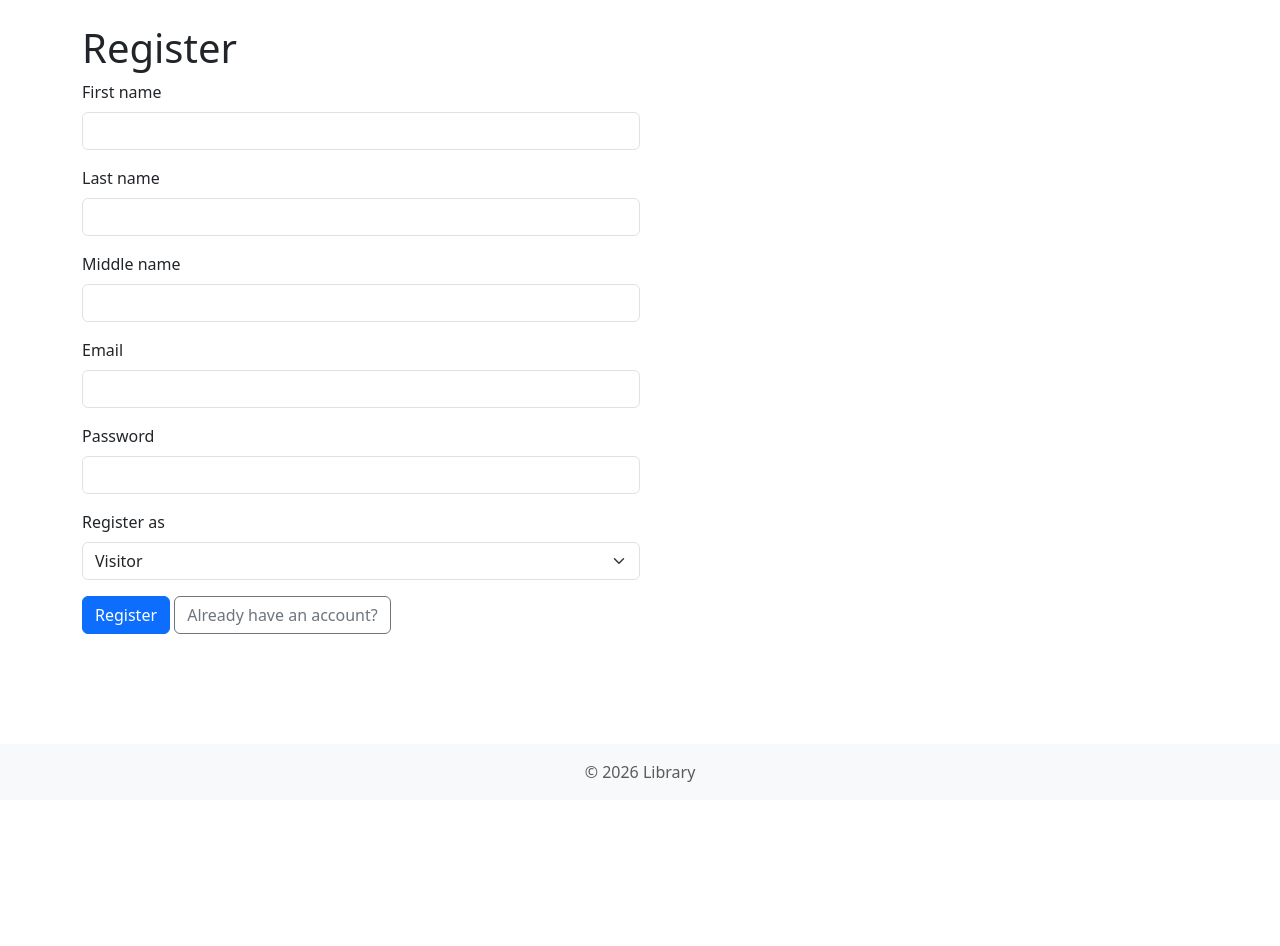
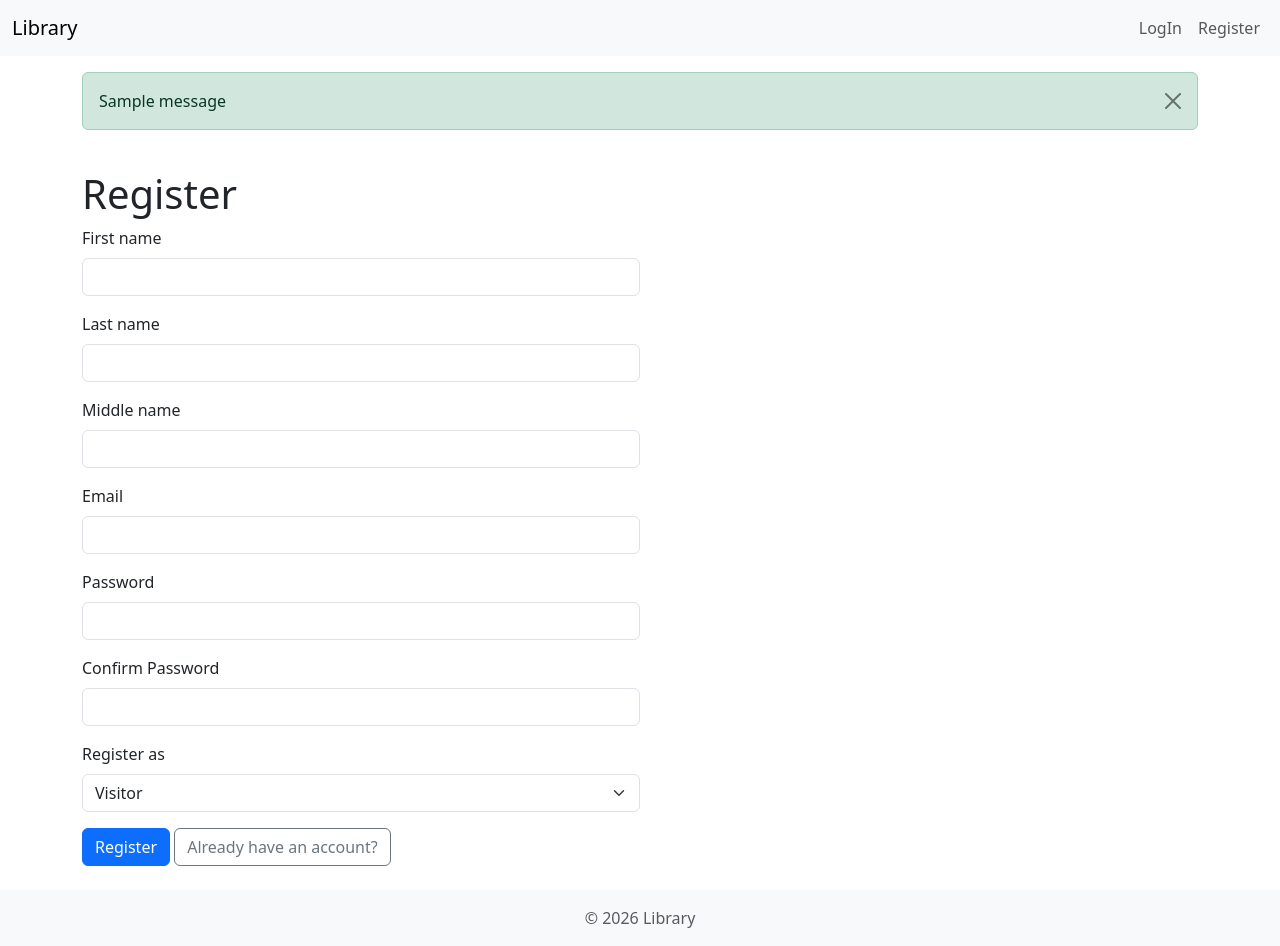
Before and after one commit to POM-Django-View-Templates/ap-4756-ap-4756-s13-team-01, a Django app: page /register/ in a window 1280 px wide. Before the commit the page ends 782 px from the top, so only its background shows below. Run offline with Django 4.2, Linux system fonts and the light colour scheme; tables that the repository leaves empty hold one stand-in row (values such as "Sample post"); one stand-in notice (Sample message) is shown.

Commit message:
Completed authentication application

```diff
--- a/library/authentication/templates/authentication/index.html
+++ b/library/authentication/templates/authentication/index.html
@@ -5,10 +5,9 @@
     <h1>Welcome to the Library</h1>
     {% if user.is_authenticated %}
         <p>Hello, {{ user.first_name }}!</p>
-        <a href="{% url 'list_of_books' %}" class="btn btn-primary">Browse Books</a>
     {% else %}
-        <a href="{% url 'login' %}" class="btn btn-primary">Log in</a>
-        <a href="{% url 'register' %}" class="btn btn-outline-secondary">Register</a>
+        <h3> We are happy to see you!</h3>
+        <h4> Could you Login or Register to use our Library? </h4>
     {% endif %}
 </div>
 {% endblock %}
--- a/library/authentication/templates/authentication/list_of_users.html
+++ b/library/authentication/templates/authentication/list_of_users.html
@@ -10,7 +10,7 @@
         <tbody>
             {% for u in users %}
             <tr>
-                <td><a href="{% url 'user_details' u.id %}">{{ u.first_name }} {{ u.last_name }}</a></td>
+                <td><a href="{% url 'authentication:user_details' u.id %}">{{ u.first_name }} {{ u.last_name }}</a></td>
                 <td>{{ u.email }}</td>
                 <td>{{ u.get_role_name }}</td>
             </tr>
--- a/library/authentication/templates/authentication/login.html
+++ b/library/authentication/templates/authentication/login.html
@@ -4,7 +4,7 @@
 <div class="my-4">
     <h1>Login</h1>
     {% if error %}<div class="alert alert-danger">{{ error }}</div>{% endif %}
-    <form method="post" action="{% url 'login' %}" class="col-md-6">
+    <form method="post" action="{% url 'authentication:login' %}" class="col-md-6">
         {% csrf_token %}
         <div class="mb-3">
             <label class="form-label">Email</label>
@@ -15,7 +15,7 @@
             <input type="password" name="password" class="form-control" required>
         </div>
         <button type="submit" class="btn btn-primary">Log in</button>
-        <a href="{% url 'register' %}" class="btn btn-outline-secondary">Need an account?</a>
+        <a href="{% url 'authentication:register' %}" class="btn btn-outline-secondary">Need an account?</a>
     </form>
 </div>
 {% endblock %}
--- a/library/authentication/templates/authentication/profile.html
+++ b/library/authentication/templates/authentication/profile.html
@@ -8,5 +8,6 @@
         <li class="list-group-item d-flex justify-content-between"><span>Email</span><strong>{{ user_obj.email }}</strong></li>
         <li class="list-group-item d-flex justify-content-between"><span>Role</span><strong>{{ user_obj.get_role_name }}</strong></li>
     </ul>
+    <a href="{% url 'user_orders' user_obj.pk %}" class="btn btn-outline-primary">View borrowed books</a>
 </div>
 {% endblock %}
--- a/library/authentication/templates/authentication/register.html
+++ b/library/authentication/templates/authentication/register.html
@@ -4,7 +4,8 @@
 <div class="my-4">
     <h1>Register</h1>
     {% if error %}<div class="alert alert-danger">{{ error }}</div>{% endif %}
-    <form method="post" action="{% url 'register' %}" class="col-md-6">
+    <form method="POST" action="{% url 'authentication:register' %}" class="col-md-6">
+        {% csrf_token %}
         <div class="mb-3">
             <label class="form-label">First name</label>
             <input type="text" name="first_name" class="form-control" maxlength="20" required>
@@ -26,6 +27,10 @@
             <input type="password" name="password" class="form-control" required>
         </div>
         <div class="mb-3">
+            <label class="form-label">Confirm Password</label>
+            <input type="password" name="confirm_password" class="form-control" required>
+        </div>
+        <div class="mb-3">
             <label class="form-label">Register as</label>
             <select name="role" class="form-select">
                 <option value="0">Visitor</option>
@@ -33,7 +38,7 @@
             </select>
         </div>
         <button type="submit" class="btn btn-primary">Register</button>
-        <a href="{% url 'login' %}" class="btn btn-outline-secondary">Already have an account?</a>
+        <a href="{% url 'authentication:login' %}" class="btn btn-outline-secondary">Already have an account?</a>
     </form>
 </div>
 {% endblock %}
--- a/library/authentication/templates/authentication/user_details.html
+++ b/library/authentication/templates/authentication/user_details.html
@@ -7,7 +7,7 @@
         <li class="list-group-item d-flex justify-content-between"><span>Email</span><strong>{{ user_obj.email }}</strong></li>
         <li class="list-group-item d-flex justify-content-between"><span>Role</span><strong>{{ user_obj.get_role_name }}</strong></li>
     </ul>
-    <a href="{% url 'ordered_books_by_user' user_obj.id %}" class="btn btn-outline-primary">View borrowed books</a>
-    <a href="{% url 'list_of_users' %}" class="btn btn-outline-secondary">← Back</a>
+    <a href="{% url 'user_orders' user_obj.pk %}" class="btn btn-outline-primary">View borrowed books</a>
+    <a href="{% url 'authentication:list_of_users' %}" class="btn btn-outline-secondary">← Back</a>
 </div>
 {% endblock %}
--- a/library/authentication/views.py
+++ b/library/authentication/views.py
@@ -48,7 +48,7 @@ def register_view(request):
         login(request, new_user)
 
         messages.success(request, 'Registration has been successful!')
-        return redirect('authentication:profile')
+        return redirect('authentication:index_auth')
 
     return render(request, 'authentication/register.html')
 
@@ -70,7 +70,7 @@ def login_view(request):
             login(request, user)
 
             messages.success(request, f'Congratulation, {user.email}!')
-            return redirect('authentication:profile')
+            return redirect('authentication:index_auth')
         else:
             messages.error(request, 'Invalid email or password.')
 
@@ -88,7 +88,7 @@ def logout_view(request):
 
 @login_required
 def profile_view(request):
-    context = {'user': request.user}
+    context = {'user_obj': request.user}
     return render(request, 'authentication/profile.html', context=context)
 
 
@@ -115,6 +115,6 @@ def user_details_view(request, user_id):
 
     user = get_object_or_404(CustomUser, pk=user_id)
 
-    context = {'user': user}
+    context = {'user_obj': user}
 
     return render(request, 'authentication/user_details.html', context=context)
--- a/library/templates/base.html
+++ b/library/templates/base.html
@@ -11,6 +11,59 @@
 </head>
 <body class="d-flex flex-column min-vh-100">
     {% block menu %}
+    <nav class="navbar navbar-expand-lg navbar-light bg-light">
+        <div class="container-fluid">
+
+            <a href="{% url 'authentication:index_auth'%}" class="navbar-brand">Library</a>
+
+            <button class="navbar-toggler" type="button" data-bs-toggle="collapse" data-bs-target="#navbarAuthCollapse" aria-controls="navbarAuthCollapse" aria-expanded="false" aria-label="Toggle navigation">
+                <span class="navbar-toggler-icon"></span>
+            </button>
+
+            <div class="collapse navbar-collapse justify-content-end" id="navbarAuthCollapse">
+
+                <ul class="navbar-nav">
+                    {% if not request.user.is_authenticated %}
+                        <li class="nav-item">
+                            <a href="{% url 'authentication:login' %}" class="nav-link">LogIn</a>
+                        </li>
+                        <li class="nav-item">
+                            <a href="{% url 'authentication:register' %}" class="nav-link">Register</a>
+                        </li>
+                    {% else %}
+                        {% if request.user.is_staff %}
+                        <li class="nav-item">
+                            <a href="{% url 'authentication:list_of_users' %}" class="nav-link fw-bold"> Browse Users </a>
+                        </li>
+                        {% endif %}
+                        <li class="nav-item">
+                            <a href="{% url 'list_of_books' %}" class="nav-link fw-bold"> Browse Books </a>
+                        </li>
+                        <li class="nav-item">
+                            <a href="{% url 'authentication:profile' %}" class="nav-link fw-bold">
+                                {{ request.user.first_name|default:request.user.email }}
+                            </a>
+                        </li>
+                        <li class="nav-item">
+                            <a href="{% url 'authentication:logout' %}" class="nav-link">LogOut</a>
+                        </li>
+                    {% endif %}
+                </ul>
+
+            </div>
+        </div>
+    </nav>
+
+    <div class="container mt-3">
+        {% if messages %}
+            {% for message in messages %}
+                <div class="alert alert-{{ message.tags }} alert-dismissible fade show" role="alert">
+                    {{ message }}
+                    <button type="button" class="btn-close" data-bs-dismiss="alert" aria-label="Close"></button>
+                </div>
+            {% endfor %}
+        {% endif %}
+    </div>
     {% endblock %}
     <div class="container flex-grow-1">
         {% block content %}
```
Also changed, not shown: library/order/templates/order/user_orders.html (+14 -3 lines).
